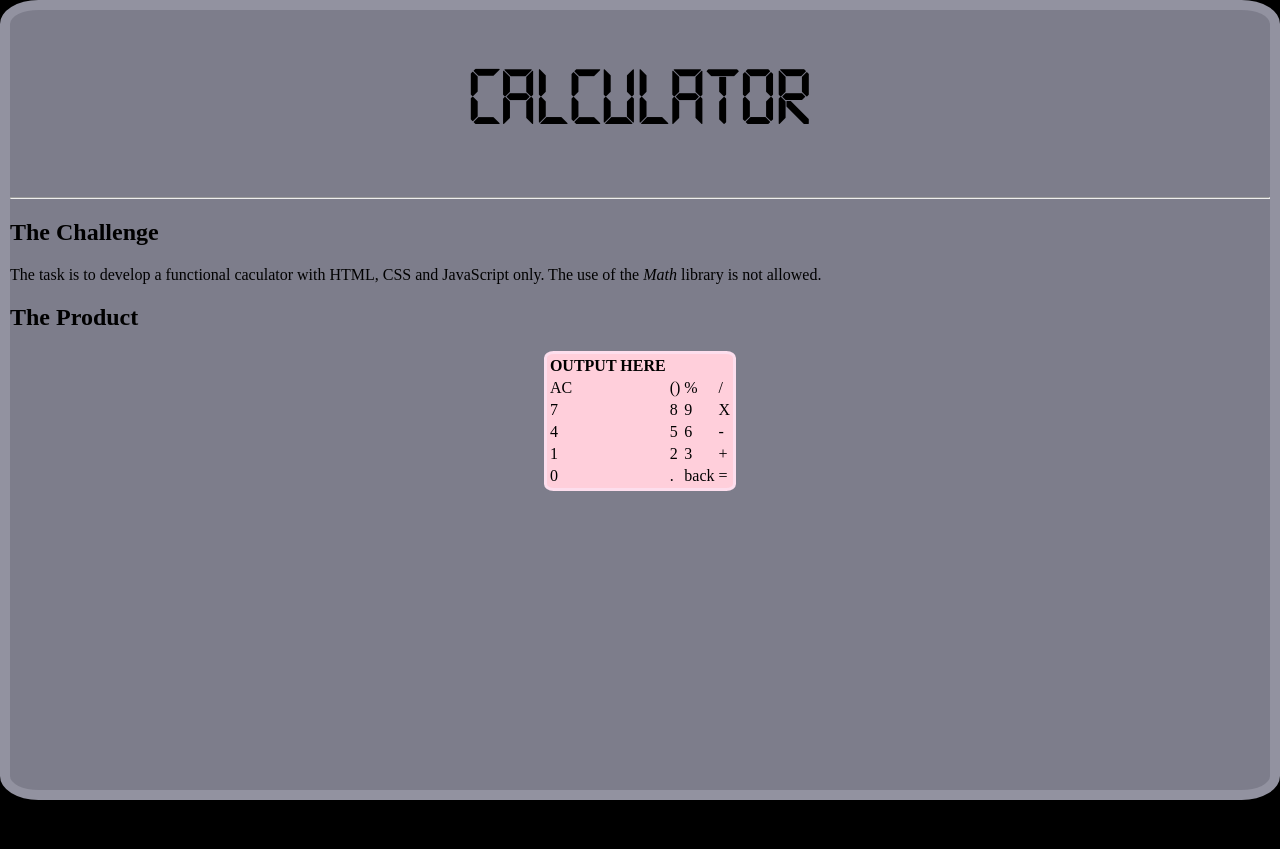
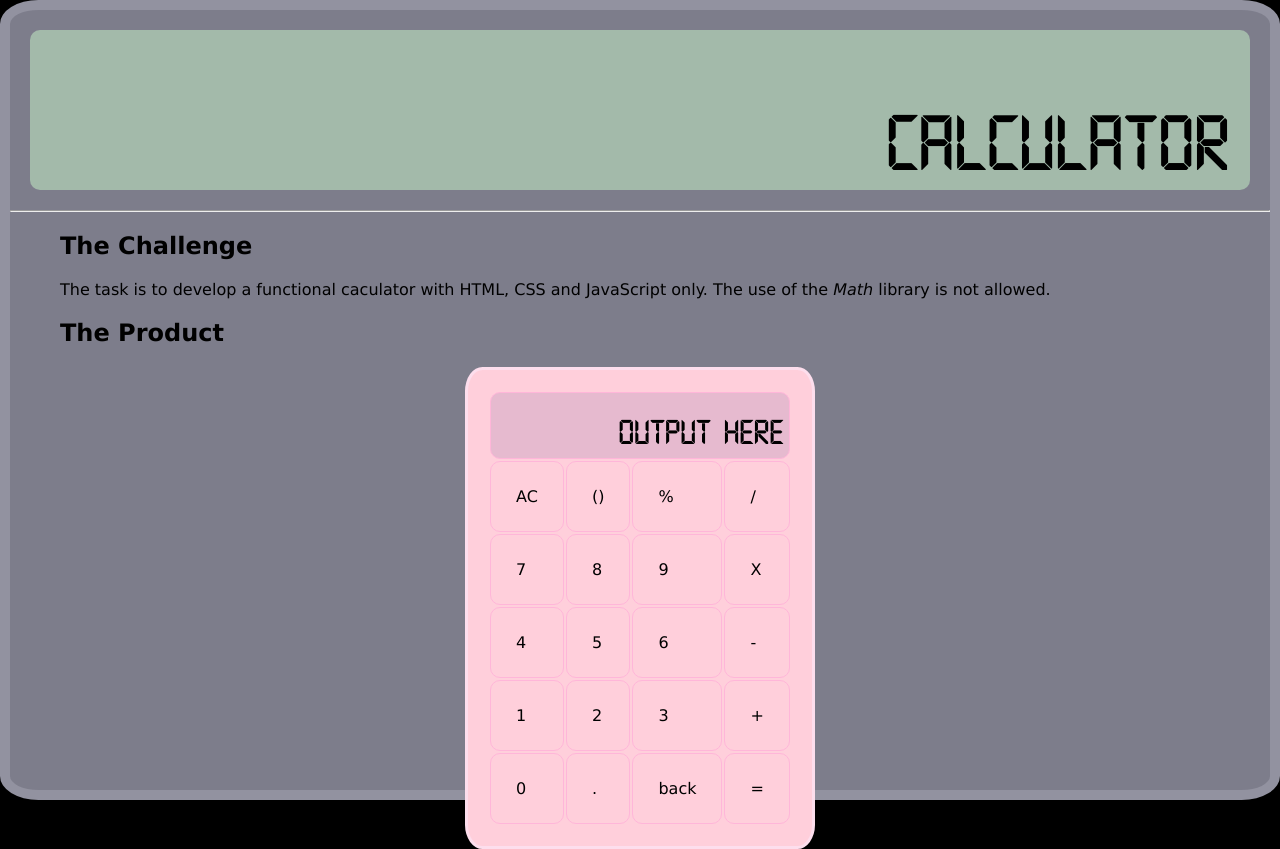
Before and after one commit to julien-zigan/julien-zigan.github.io, a plain HTML site: page sub/calculator/calculator.html in a window 1280 px wide. Before the commit the page ends 800 px from the top, so only its background shows below. Drawn offline with Linux system fonts and the light colour scheme.

Commit message:
enhance design

```diff
--- a/sub/calculator/calculator.html
+++ b/sub/calculator/calculator.html
@@ -8,7 +8,7 @@
 </head>
 <body>
   <header>
-    <h1>Calculator</h1>
+    <h1 class="digital">Calculator</h1>
     <hr>
   </header>
   <main>
@@ -24,7 +24,7 @@
       <h2>The Product</h2>
       <table class="calculator center">
         <tr>
-          <th>OUTPUT HERE</th>
+          <th class="digital" colspan="4">OUTPUT HERE</th>
         </tr>
         <tr>
           <td>AC</td>
--- a/sub/calculator/styles/calcstyle.css
+++ b/sub/calculator/styles/calcstyle.css
@@ -9,22 +9,19 @@
 
 html {
     background-color: black;
-
 }
 
 body {
     box-sizing: border-box;
+    font-family:
+        'Lucida Sans', 'Lucida Sans Regular',
+        'Lucida Grande', 'Lucida Sans Unicode',
+        Geneva, Verdana, sans-serif;
     margin: 0;
     height: 100vh;
     background-color: #7d7d8b;
     border: 10px solid #9292a0;
     border-radius: 3%;
-}
-
-h1 {
-    text-align: center;
-    font-family: technology;
-    font-size: 80px;
 }
 
 .center {
@@ -33,8 +30,43 @@ h1 {
 }
 
 /* Specifics */
-.calculator {
+
+h1 {
+
+    font-size: 80px;
+    padding-top: 80px;
+    padding-left: 20px;
+    padding-right: 20px;
+    margin: 20px;
+    border-radius: 10px;
+    background-color: #a3baaa;
+}
+
+h2, p {
+    padding-left: 50px;
+}
+
+th, td {
+    border: 1px solid #ffb6d9;
+    border-radius: 10px;
+    padding: 25px;
+}
+
+th {
+    background-color: #e6bacf;
+    font-size:35px;
+    padding-right: 5px;
+    padding-bottom: 5px;
+}
+
+.calculator, table {
     background-color: #ffcfdb;
     border: 3px solid #fddeed;
     border-radius: 5%;
+    padding: 20px;
 }
+
+.digital {
+    text-align: right;
+    font-family: technology;
+}
```
